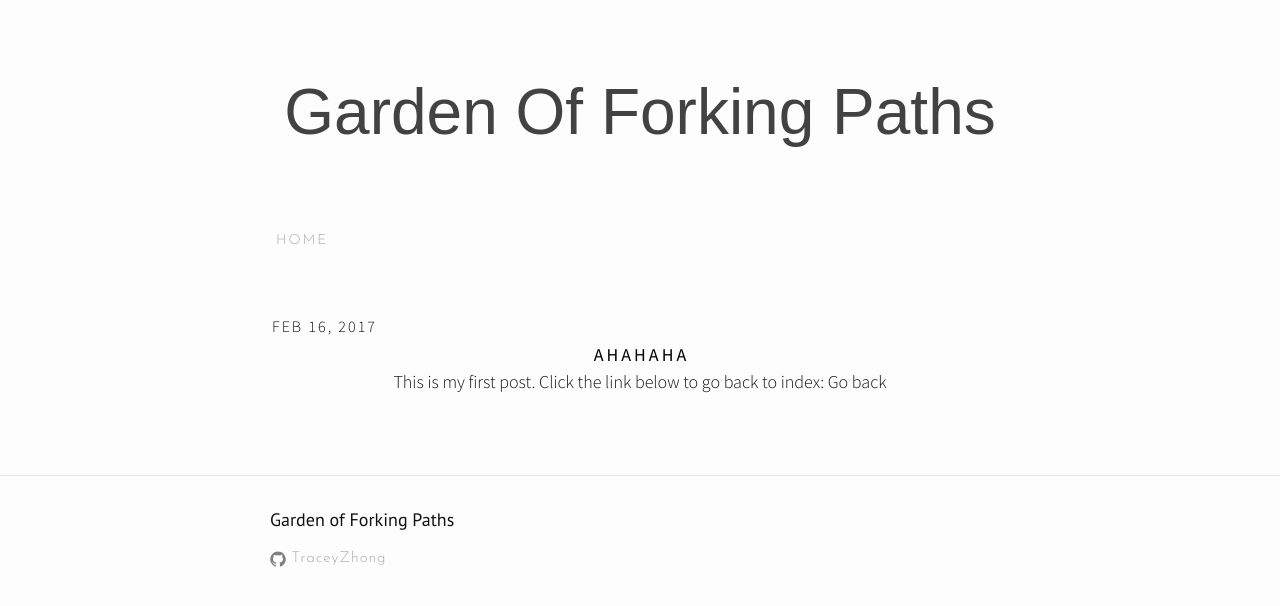
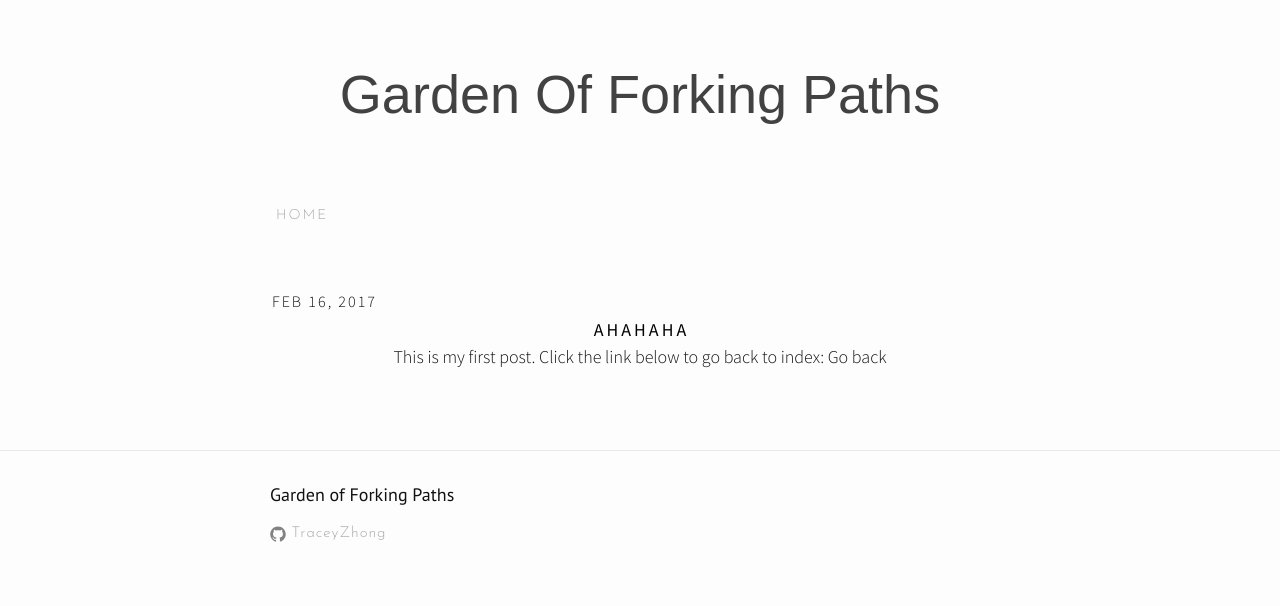
Before and after one commit to TraceyZhong/TraceyZhong.github.io, a Jekyll site: the page built from index.html, in a window 1280 px wide. Shown: the top 606 px of the page. Built offline with Jekyll 4.4.1, drawn with Linux system fonts in a browser that asks for light colours; nearby versions of some CDN libraries; the list of posts is cut into pages by our own code.

Commit message:
change title size

```diff
--- a/css/style.scss
+++ b/css/style.scss
@@ -372,7 +372,7 @@ pre {
   position: relative;
 }
 .site-title {
-  font-size: 64px;
+  font-size: 54px;
   font-weight: 100;
   font-family: fantasy;
   text-transform: capitalize;
```
Also changed, not shown: 1 other file.
